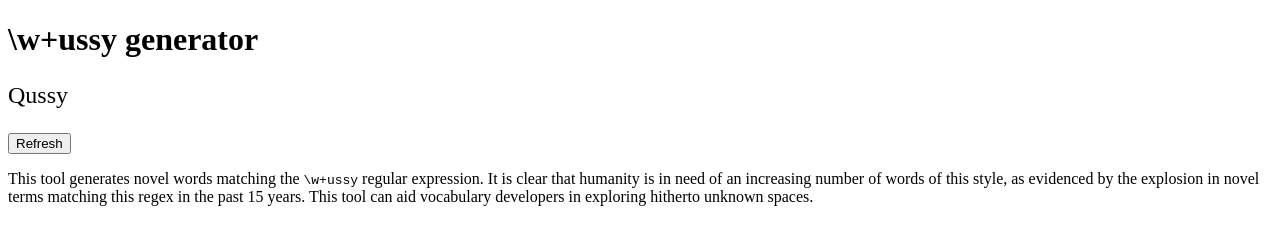
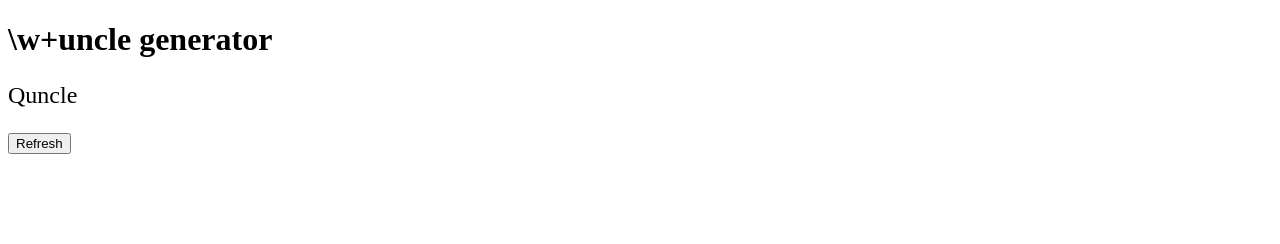
Before and after one commit to Wheest/regex-gen-uncle, a plain HTML site: page index.html in a window 1280 px wide. Drawn offline with Linux system fonts and the light colour scheme.

Commit message:
Update gen

```diff
--- a/index.html
+++ b/index.html
@@ -13,17 +13,17 @@
     <meta charset="UTF-8">
     <meta http-equiv="X-UA-Compatible" content="IE=edge">
     <meta name="viewport" content="width=device-width, initial-scale=1.0">
-    <title>\w+ussy generator</title>
+    <title>\w+uncle generator</title>
     <script>
         function generateRandomString() {
-            const length = Math.floor(Math.random() * 10) + 1;
+            const length = Math.floor(Math.random() * 3) + 1;
             let result = '';
             const characters = 'ABCDEFGHIJKLMNOPQRSTUVWXYZabcdefghijklmnopqrstuvwxyz';
             for (let i = 0; i < length; i++) {
                 result += characters.charAt(Math.floor(Math.random() * characters.length
 ));
             }
-            return result + "ussy";
+            return result + "uncle";
         }
 
         function updateWord() {
@@ -32,10 +32,10 @@
     </script>
 </head>
 <body onload="updateWord()">
-    <h1>\w+ussy generator</h1>
+    <h1>\w+uncle generator</h1>
     <p id="random-word" style="font-size: 24px;"></p>
     <button onclick="updateWord()">Refresh</button>
 </body>
-<p>This tool generates novel words matching the  <code>\w+ussy</code> regular expression.  It is clear that humanity is in need of an increasing number of words of this style, as evidenced by the explosion in novel terms matching this regex in the past 15 years.  This tool can aid vocabulary developers in exploring hitherto unknown spaces.
+<p>
 </p>
 </html>
```
